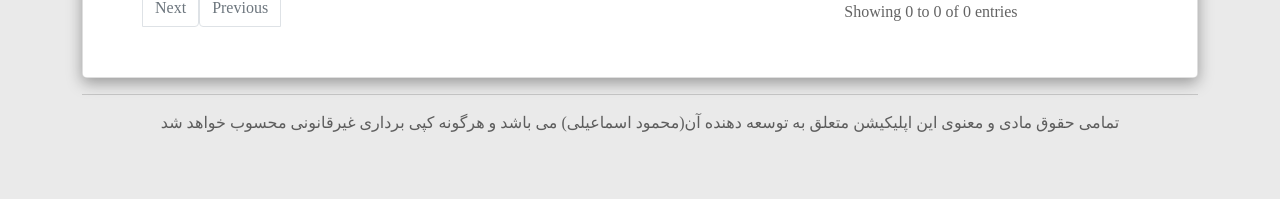
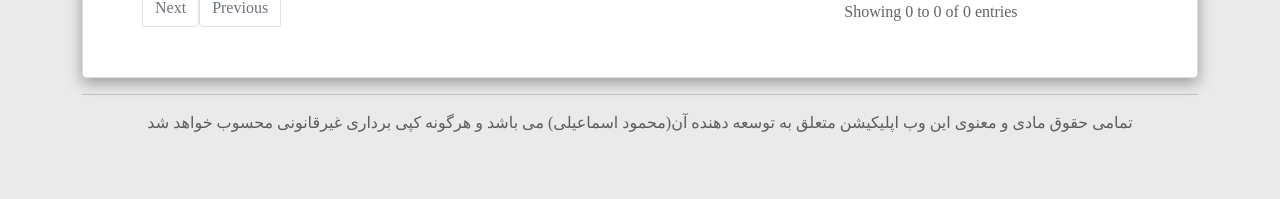
Before and after one commit to RomiranE-bike/tse-app1401, a Flask app: template templates/data_table.html in a window 1280 px wide. Shown: the part 2350-2549 px from the top of the page. Run offline with Flask 2, Linux system fonts and the light colour scheme; the template is opened without the code that fills it, so the values that code supplies are empty; parts of the project's set-up code (start-up, migrations or seed data) failed here and were passed over; some libraries are stand-ins or nearby versions; some web fonts are replaced.

Commit message:
Update layout.html

```diff
--- a/templates/layout.html
+++ b/templates/layout.html
@@ -346,7 +346,7 @@
   <div id="footer" class="container text-center">
     {% block footer %}
     <!--&copy; Copyright 2021-2022 by mahmoud esmaeili-->
-    تمامی حقوق مادی و معنوی این اپلیکیشن متعلق به توسعه دهنده آن(محمود اسماعیلی) می باشد و هرگونه کپی برداری غیرقانونی محسوب خواهد شد
+    تمامی حقوق مادی و معنوی این وب اپلیکیشن متعلق به توسعه دهنده آن(محمود اسماعیلی) می باشد و هرگونه کپی برداری غیرقانونی محسوب خواهد شد
     {% endblock %}
   </div>
 </footer>
```
